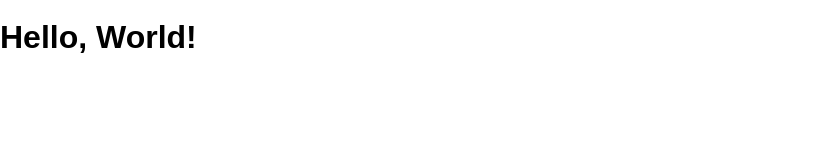
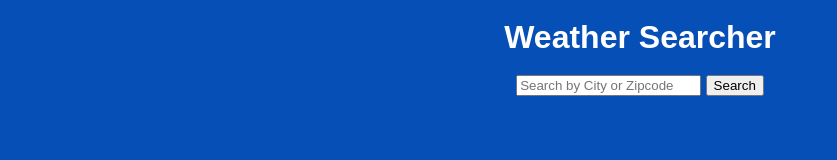
Before and after one commit to juanxsalazar/weather-searcher, a website: page public/index.html in a window 1280 px wide. Shown: the whole page, without its empty margins (0-837 px from the left). Drawn offline with Linux system fonts and the light colour scheme.

Commit message:
console log of weather is working

```diff
--- a/public/index.html
+++ b/public/index.html
@@ -8,7 +8,18 @@
     <link rel="stylesheet" href="/screen.css">
   </head>
   <body>
-    <h1 class='hello-world'></h1>
+    <h1> Weather Searcher</h1>
+<section></section>
+    <input type="search" placeholder="Search by City or Zipcode" class="search-term"> <button class="search">Search</button>
+    <h3 class="degrees"></h3>
+  </section>
     <script src="/main.js" charset="utf-8"></script>
   </body>
 </html>
+
+<!-- This site was created by Juan Salazar on February 12th 2019, Tuesday around 1:30pm -->
+
+
+<!-- api key from openweather: -->
+<!-- 4874272fe78ea13697eb80a62b2b86e9
+ -->
--- a/public/main.js
+++ b/public/main.js
@@ -1,7 +1,27 @@
-const main = () => {
-  if (document.querySelector('h1.hello-world')) {
-    document.querySelector('h1.hello-world').textContent = 'Hello, World!'
-  }
+const getWeather = () => {
+  // function for getting weather
+  const searchTerm = document.querySelector('.search-term').value
+  //  ^ allows the search input text to specify the place we want to see weather of
+  const url = `https://api.openweathermap.org/data/2.5/weather?q=${searchTerm}&appid=4874272fe78ea13697eb80a62b2b86e9&units=imperial`
+//  ^ api url where we will get the weather.  $ {} is the string interpolation where the directory will happen.
+  console.log(url)
+  // ^ console.log (checks to see if it actual works on inspect console)
+fetch ('https://api.openweathermap.org/data/2.5/weather?q=${searchTerm}&appid=4874272fe78ea13697eb80a62b2b86e9&units=imperial')
+//  ^ this is the promise that lets us fetch the url
+.then(response => response.json())
+
+
+  // make get request to weather api
+  // parse results
+  // add current weather to html
 }
 
-document.addEventListener('DOMContentLoaded', main)
+
+
+
+
+document.querySelector('.search').addEventListener('click', getWeather)
+// ^ allows button to work
+
+// * https://api.openweathermap.org/data/2.5/weather?q=&appid=4874272fe78ea13697eb80a62b2b86e9
+//  &units=imperial makes the degrees in farenheight
--- a/public/screen.css
+++ b/public/screen.css
@@ -6,7 +6,10 @@ html {
   height: 100%;
 }
 
+h1 {color: white;}
 body {
   margin: 0;
   min-height: 100%;
+  text-align: center;
+  background-color: #064FB6;
 }
```
